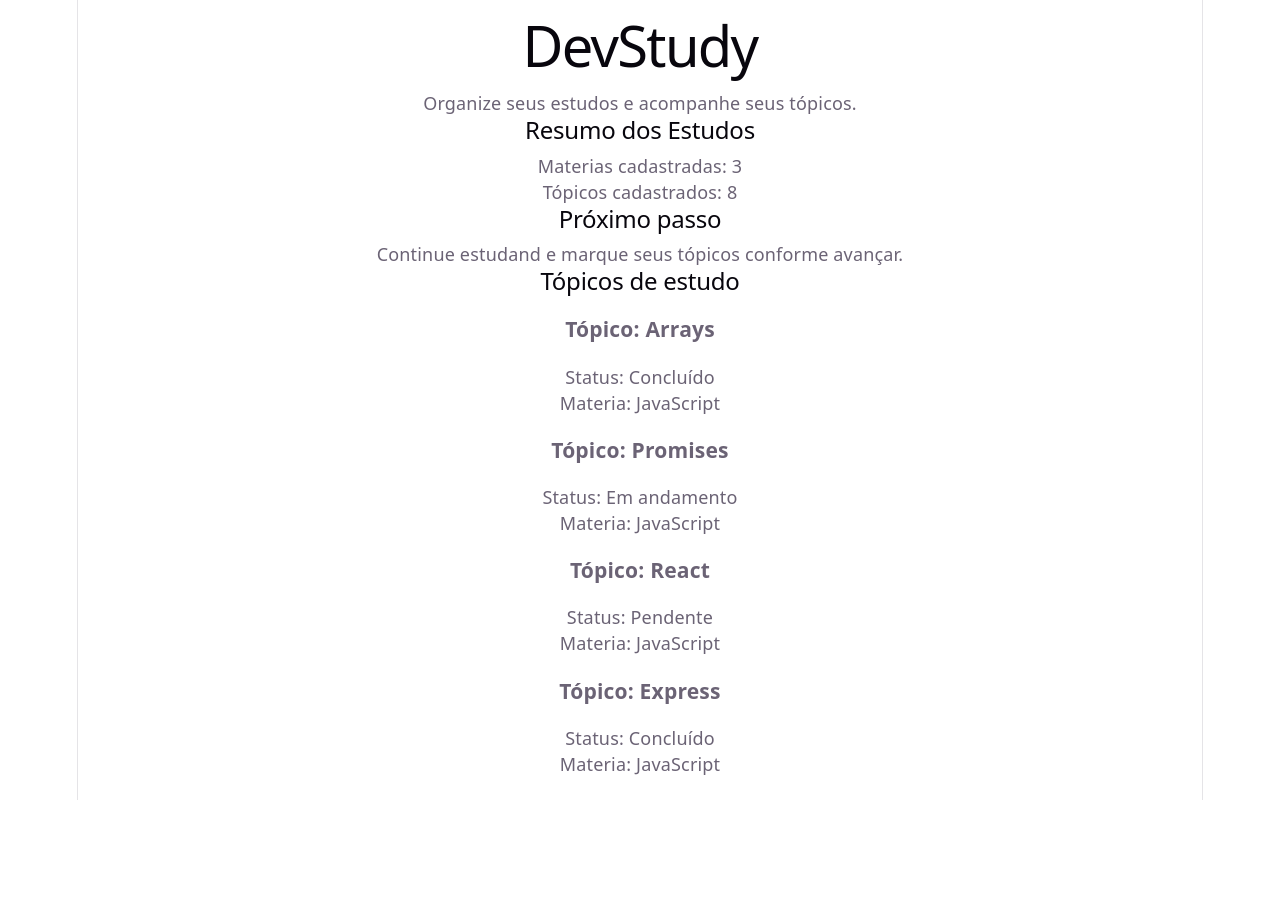
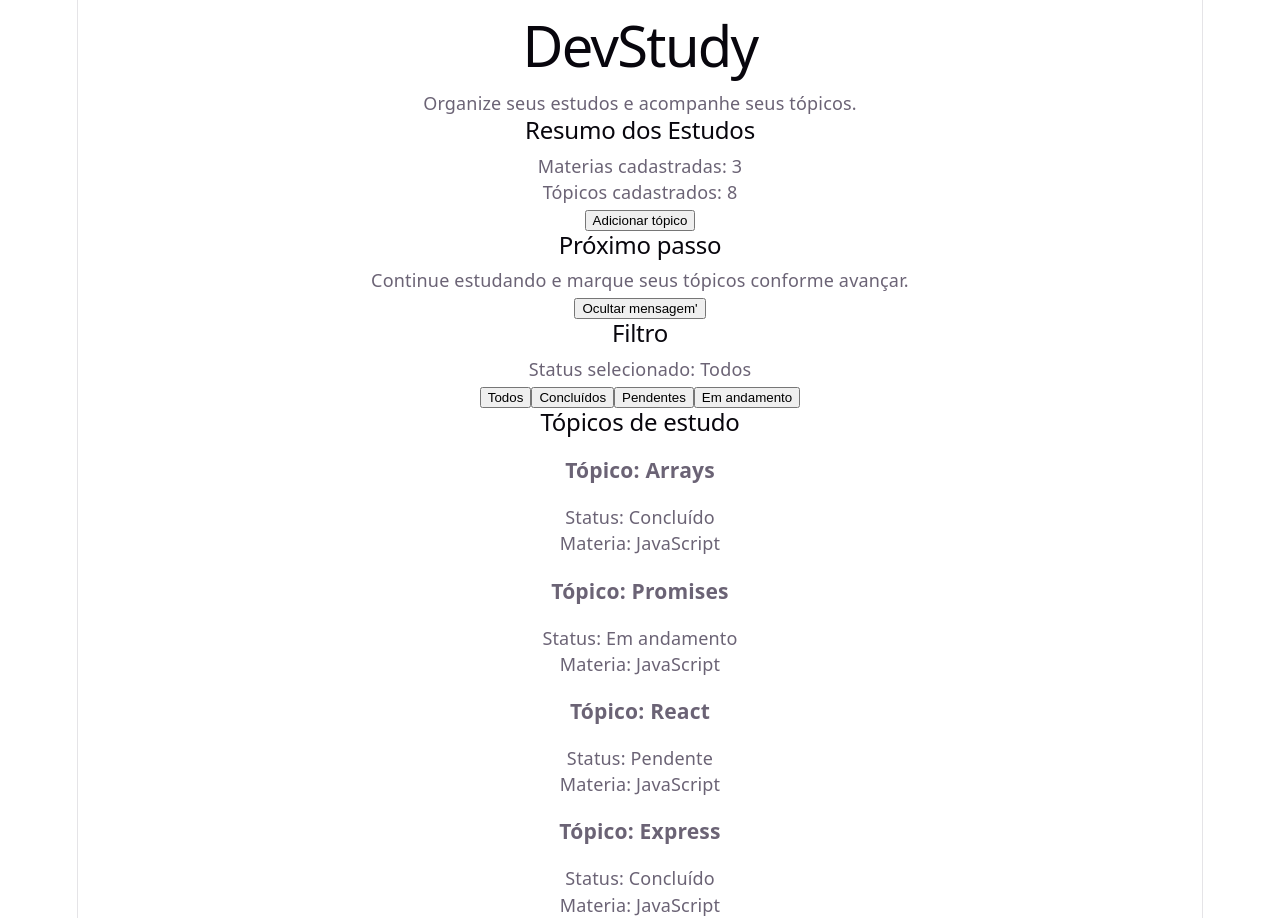
Before and after one commit to mpnmateus/devstudy, a React app in the folder frontend/: page / in a window 1280 px wide. Before the commit the page ends 800 px from the top, so only its background shows below. Built offline with nearby package versions, Linux system fonts and the light colour scheme; the HTML template or start-up script is replaced by a standard one.

Commit message:
feat(frontend): add stateful interactions with useState

```diff
--- a/frontend/src/App.jsx
+++ b/frontend/src/App.jsx
@@ -2,6 +2,7 @@ import Cabecalho from "./components/Cabecalho.jsx";
 import ResumoEstudos from "./components/ResumoEstudos.jsx";
 import MensagemInicial from "./components/MensagemInicial.jsx";
 import ListaTopicos from "./components/ListaTopicos.jsx";
+import FiltroStatus from "./components/FiltroStatus.jsx";
 
 function App() {
   const topicos = [
@@ -36,6 +37,7 @@ function App() {
       <Cabecalho />
       <ResumoEstudos />
       <MensagemInicial />
+      <FiltroStatus />
       <ListaTopicos topicos={topicos}/>
     </div>
   );
--- /dev/null
+++ b/frontend/src/components/FiltroStatus.jsx
@@ -0,0 +1,38 @@
+import { useState } from "react";
+
+function FiltroStatus(){
+    const [statusSelecionado, setStatusSelecionado] = useState("Todos");
+
+    function selecionarTodos(){
+        setStatusSelecionado("Todos");
+    }
+    function selecionarConcluidos(){
+        setStatusSelecionado("Concluído");
+    }
+    function selecionarPendentes(){
+        setStatusSelecionado("Pendente");
+    }
+    function selecionarEmAndamento(){
+        setStatusSelecionado("Em andamento");
+    }
+    return(
+        <section>
+            <h2>Filtro</h2>
+            <p>Status selecionado: {statusSelecionado}</p>
+            <button onClick={selecionarTodos}>
+                Todos
+            </button>
+            <button onClick={selecionarConcluidos}>
+                Concluídos
+            </button>
+            <button onClick={selecionarPendentes}>
+                Pendentes
+            </button>
+            <button onClick={selecionarEmAndamento}>
+                Em andamento
+            </button>
+        </section>
+    );
+}
+
+export default FiltroStatus;
--- a/frontend/src/components/MensagemInicial.jsx
+++ b/frontend/src/components/MensagemInicial.jsx
@@ -1,8 +1,23 @@
+import { useState} from "react";
+
 function MensagemInicial(){
+    const [mostrarMensagem, setMostrarMensagem] = useState(true);
+
+    function alterarVisibilidadeMensagem(){
+        setMostrarMensagem((mostrarMensagem) => !mostrarMensagem);
+    }
     return (
         <section>
             <h2>Próximo passo</h2>
-            <p>Continue estudand e marque seus tópicos conforme avançar.</p>
+            {mostrarMensagem && (
+                <p>
+                    Continue estudando e marque seus tópicos conforme avançar.
+                </p>
+            )}
+            <button onClick={alterarVisibilidadeMensagem}>
+                {mostrarMensagem ? "Ocultar mensagem" : "Mostrar mensagem"}'
+            </button>
+
         </section>
     );
 }
--- a/frontend/src/components/ResumoEstudos.jsx
+++ b/frontend/src/components/ResumoEstudos.jsx
@@ -1,12 +1,22 @@
+import { useState } from "react";
+
 function ResumoEstudos() {
     const quantidadeMaterias = 3;
-    const quantidadeTopicos = 8;
+    const [quantidadeTopicos, setQuantidadeTopicos] = useState(8);
+
+    function adicionarTopico(){
+        setQuantidadeTopicos((quantidadeTopicos) => quantidadeTopicos + 1);
+    }
 
     return (
         <section>
             <h2>Resumo dos Estudos</h2>
             <p>Materias cadastradas: {quantidadeMaterias}</p>
             <p>Tópicos cadastrados: {quantidadeTopicos}</p>
+
+            <button onClick={adicionarTopico}>
+                Adicionar tópico
+            </button>
         </section>
     );
 }
```
